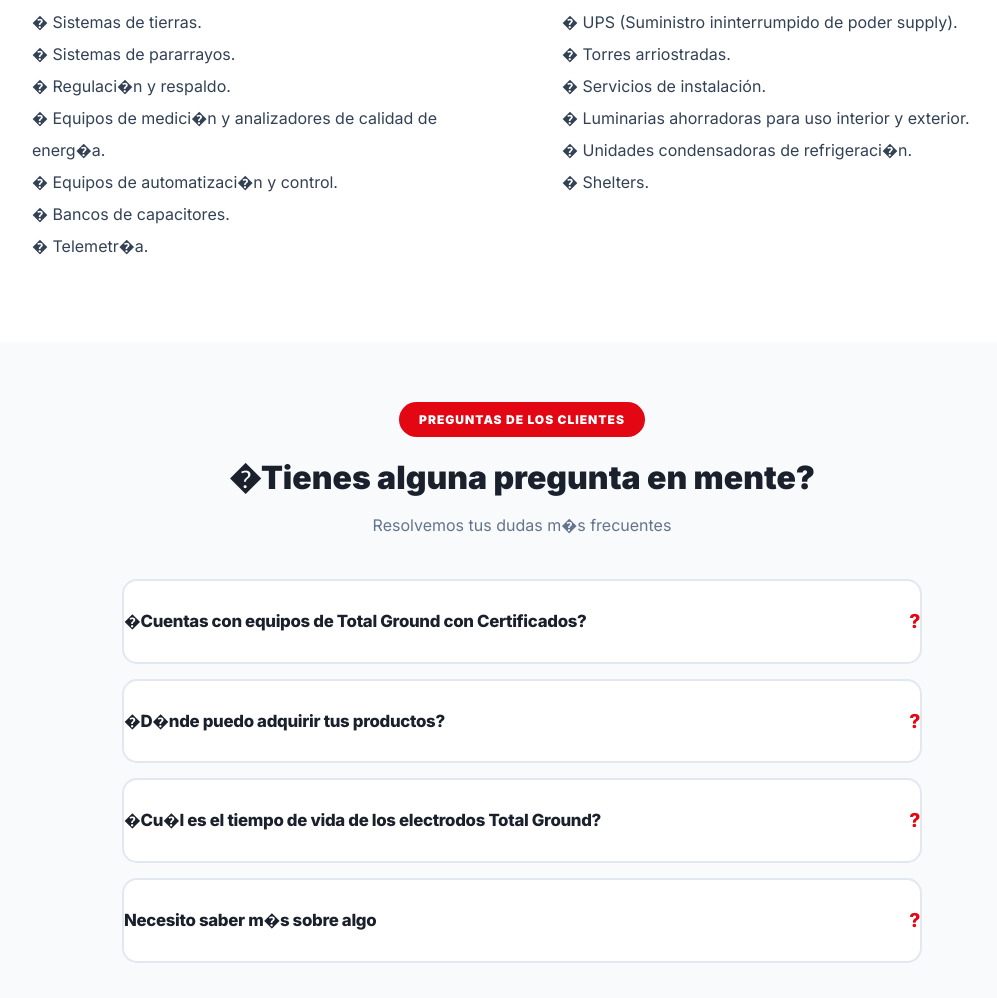
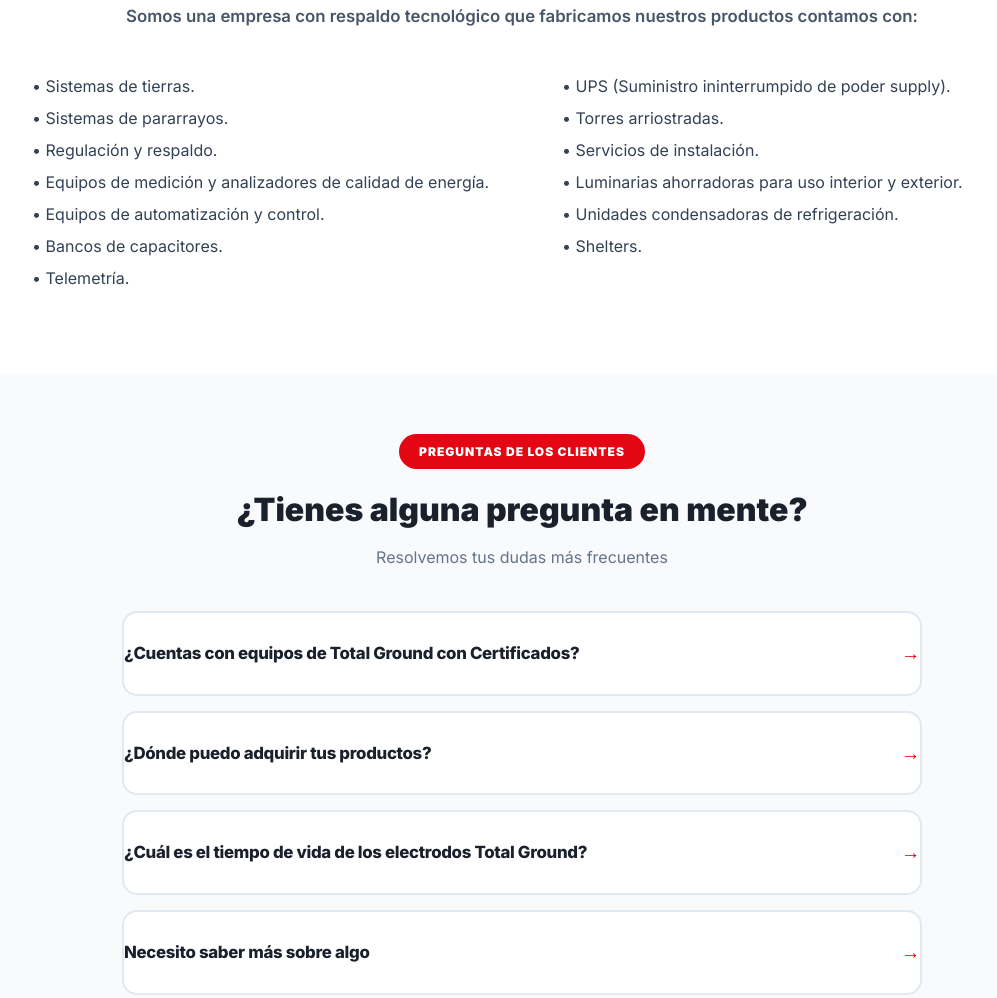
Before and after one commit to roman00120/TG, a plain HTML site: page site/empresa.html in a window 1280 px wide. Shown: the part 2031-3029 px from the top of the page, without its empty margins (118-1115 px from the left). Drawn offline with Linux system fonts and the light colour scheme.

Commit message:
Fix: Complete rewrite of empresa.html with proper UTF-8 encoding

```diff
--- a/site/empresa.html
+++ b/site/empresa.html
@@ -143,12 +143,13 @@
                     </div>
                 </div>
             </div>
+        </section>
 
-        <!-- ¿QUÉ HACEMOS? Section -->
+        <!-- ¿Qué Hacemos? Section -->
         <section class="what-we-do-section section-padding">
             <div class="container">
                 <div class="section-header-custom">
-                    <span class="section-label-red">�QUI�NES SOMOS?</span>
+                    <span class="section-label-red">¿QUIÉNES SOMOS?</span>
                     <h2 class="section-title-large">¿QUÉ HACEMOS?</h2>
                     <p class="section-description">Nos dedicamos al desarrollo y fabricación de soluciones integrales para la de los sectores más importantes de la industria.</p>
                 </div>
@@ -160,21 +161,21 @@
 
                     <div class="services-two-columns">
                         <ul class="services-list">
-                            <li>� Sistemas de tierras.</li>
-                            <li>� Sistemas de pararrayos.</li>
-                            <li>� Regulaci�n y respaldo.</li>
-                            <li>� Equipos de medici�n y analizadores de calidad de energ�a.</li>
-                            <li>� Equipos de automatizaci�n y control.</li>
-                            <li>� Bancos de capacitores.</li>
-                            <li>� Telemetr�a.</li>
+                            <li>• Sistemas de tierras.</li>
+                            <li>• Sistemas de pararrayos.</li>
+                            <li>• Regulación y respaldo.</li>
+                            <li>• Equipos de medición y analizadores de calidad de energía.</li>
+                            <li>• Equipos de automatización y control.</li>
+                            <li>• Bancos de capacitores.</li>
+                            <li>• Telemetría.</li>
                         </ul>
                         <ul class="services-list">
-                            <li>� UPS (Suministro ininterrumpido de poder supply).</li>
-                            <li>� Torres arriostradas.</li>
-                            <li>� Servicios de instalación.</li>
-                            <li>� Luminarias ahorradoras para uso interior y exterior.</li>
-                            <li>� Unidades condensadoras de refrigeraci�n.</li>
-                            <li>� Shelters.</li>
+                            <li>• UPS (Suministro ininterrumpido de poder supply).</li>
+                            <li>• Torres arriostradas.</li>
+                            <li>• Servicios de instalación.</li>
+                            <li>• Luminarias ahorradoras para uso interior y exterior.</li>
+                            <li>• Unidades condensadoras de refrigeración.</li>
+                            <li>• Shelters.</li>
                         </ul>
                     </div>
                 </div>
@@ -183,48 +184,48 @@
                 <div class="faq-section-wrapper">
                     <div class="faq-header">
                         <span class="faq-label">PREGUNTAS DE LOS CLIENTES</span>
-                        <h3 class="faq-title">�Tienes alguna pregunta en mente?</h3>
-                        <p class="faq-subtitle">Resolvemos tus dudas m�s frecuentes</p>
+                        <h3 class="faq-title">¿Tienes alguna pregunta en mente?</h3>
+                        <p class="faq-subtitle">Resolvemos tus dudas más frecuentes</p>
                     </div>
 
                     <div class="faq-accordion">
                         <details class="faq-item">
                             <summary class="faq-question">
-                                �Cuentas con equipos de Total Ground con Certificados?
-                                <span class="faq-arrow">?</span>
+                                ¿Cuentas con equipos de Total Ground con Certificados?
+                                <span class="faq-arrow">→</span>
                             </summary>
                             <div class="faq-answer">
-                                <p>S�, todos nuestros equipos cuentan con certificaciones internacionales y cumplen con las normas vigentes de calidad y seguridad.</p>
+                                <p>Sí, todos nuestros equipos cuentan con certificaciones internacionales y cumplen con las normas vigentes de calidad y seguridad.</p>
                             </div>
                         </details>
 
                         <details class="faq-item">
                             <summary class="faq-question">
-                                �D�nde puedo adquirir tus productos?
-                                <span class="faq-arrow">?</span>
+                                ¿Dónde puedo adquirir tus productos?
+                                <span class="faq-arrow">→</span>
                             </summary>
                             <div class="faq-answer">
-                                <p>Puedes adquirir nuestros productos a trav�s de nuestros distribuidores autorizados o contact�ndonos directamente para una cotizaci�n personalizada.</p>
+                                <p>Puedes adquirir nuestros productos a través de nuestros distribuidores autorizados o contactándonos directamente para una cotización personalizada.</p>
                             </div>
                         </details>
 
                         <details class="faq-item">
                             <summary class="faq-question">
-                                �Cu�l es el tiempo de vida de los electrodos Total Ground?
-                                <span class="faq-arrow">?</span>
+                                ¿Cuál es el tiempo de vida de los electrodos Total Ground?
+                                <span class="faq-arrow">→</span>
                             </summary>
                             <div class="faq-answer">
-                                <p>Nuestros electrodos tienen una vida �til de m�s de 25 a�os bajo condiciones normales de operaci�n, con garant�a extendida disponible.</p>
+                                <p>Nuestros electrodos tienen una vida útil de más de 25 años bajo condiciones normales de operación, con garantía extendida disponible.</p>
                             </div>
                         </details>
 
                         <details class="faq-item">
                             <summary class="faq-question">
-                                Necesito saber m�s sobre algo
-                                <span class="faq-arrow">?</span>
+                                Necesito saber más sobre algo
+                                <span class="faq-arrow">→</span>
                             </summary>
                             <div class="faq-answer">
-                                <p>Cont�ctanos directamente y uno de nuestros asesores especializados te atender� para resolver todas tus dudas.</p>
+                                <p>Contáctanos directamente y uno de nuestros asesores especializados te atenderá para resolver todas tus dudas.</p>
                             </div>
                         </details>
                     </div>
@@ -238,8 +239,8 @@
                                 <path fill="currentColor" d="M12 2C6.48 2 2 6.48 2 12s4.48 10 10 10 10-4.48 10-10S17.52 2 12 2zm-2 15l-5-5 1.41-1.41L10 14.17l7.59-7.59L19 8l-9 9z"/>
                             </svg>
                         </div>
-                        <h3>MISI�N</h3>
-                        <p>En Total Ground, trabajamos meticulosamente para ofrecer nuestro m�s alto nivel de servicio y atenci�n a nuestros clientes, en todos nuestros productos y servicios, para lograr su entera satisfacci�n.</p>
+                        <h3>MISIÓN</h3>
+                        <p>En Total Ground, trabajamos meticulosamente para ofrecer nuestro más alto nivel de servicio y atención a nuestros clientes, en todos nuestros productos y servicios, para lograr su entera satisfacción.</p>
                     </div>
 
                     <div class="values-card">
@@ -248,8 +249,8 @@
                                 <path fill="currentColor" d="M12 4.5C7 4.5 2.73 7.61 1 12c1.73 4.39 6 7.5 11 7.5s9.27-3.11 11-7.5c-1.73-4.39-6-7.5-11-7.5zM12 17c-2.76 0-5-2.24-5-5s2.24-5 5-5 5 2.24 5 5-2.24 5-5 5zm0-8c-1.66 0-3 1.34-3 3s1.34 3 3 3 3-1.34 3-3-1.34-3-3-3z"/>
                             </svg>
                         </div>
-                        <h3>VISI�N</h3>
-                        <p>Nuestra visi�n es posicionar la innovaci�n, informaci�n y comunicaci�n de productos de Total Ground, en el mercado nacional e internacional.</p>
+                        <h3>VISIÓN</h3>
+                        <p>Nuestra visión es posicionar la innovación, información y comunicación de productos de Total Ground, en el mercado nacional e internacional.</p>
                     </div>
 
                     <div class="values-card">
@@ -259,11 +260,10 @@
                             </svg>
                         </div>
                         <h3>VALORES</h3>
-                        <p>Nos comprometemos por entregar nuestros servicios comprometidos con conducta, integridad, innovaci�n y responsabilidad social con nuestros clientes.</p>
+                        <p>Nos comprometemos por entregar nuestros servicios comprometidos con conducta, integridad, innovación y responsabilidad social con nuestros clientes.</p>
                     </div>
                 </div>
             </div>
-        </section>
         </section>
     </main>
 
```
